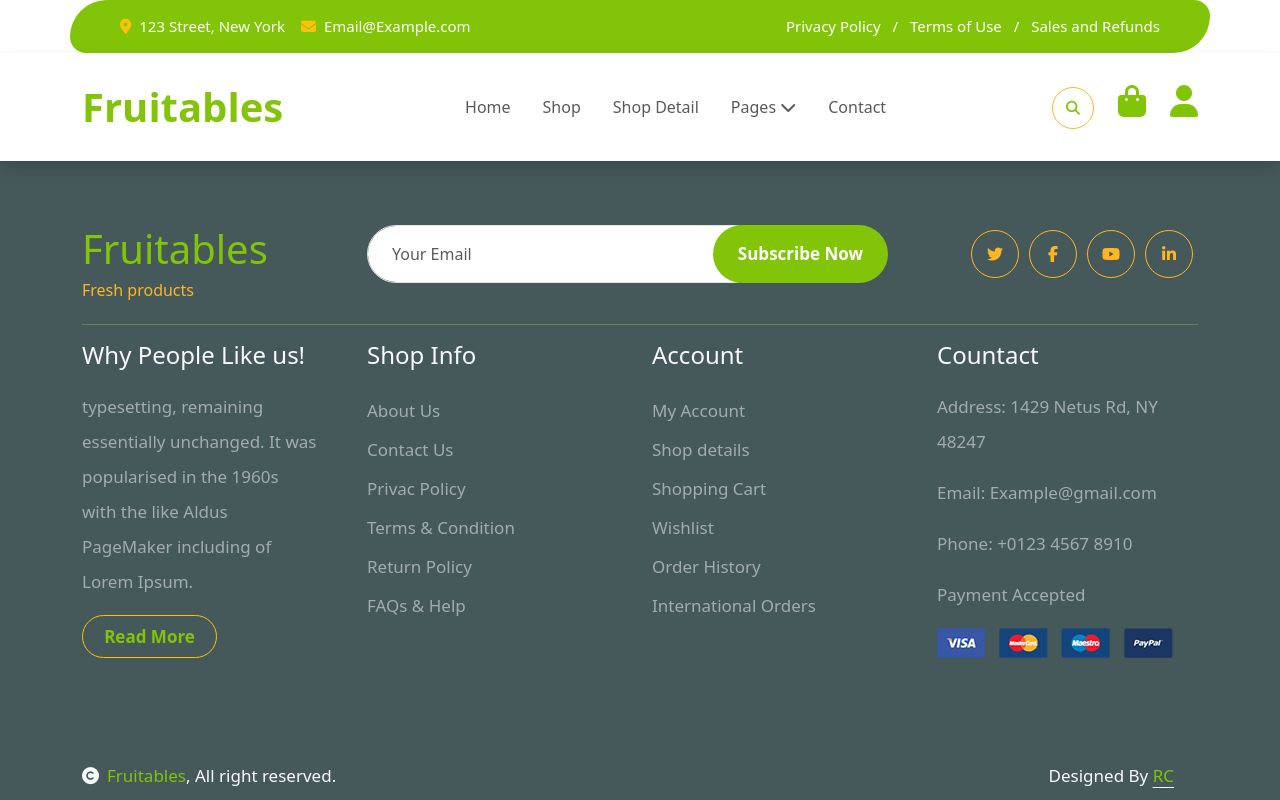
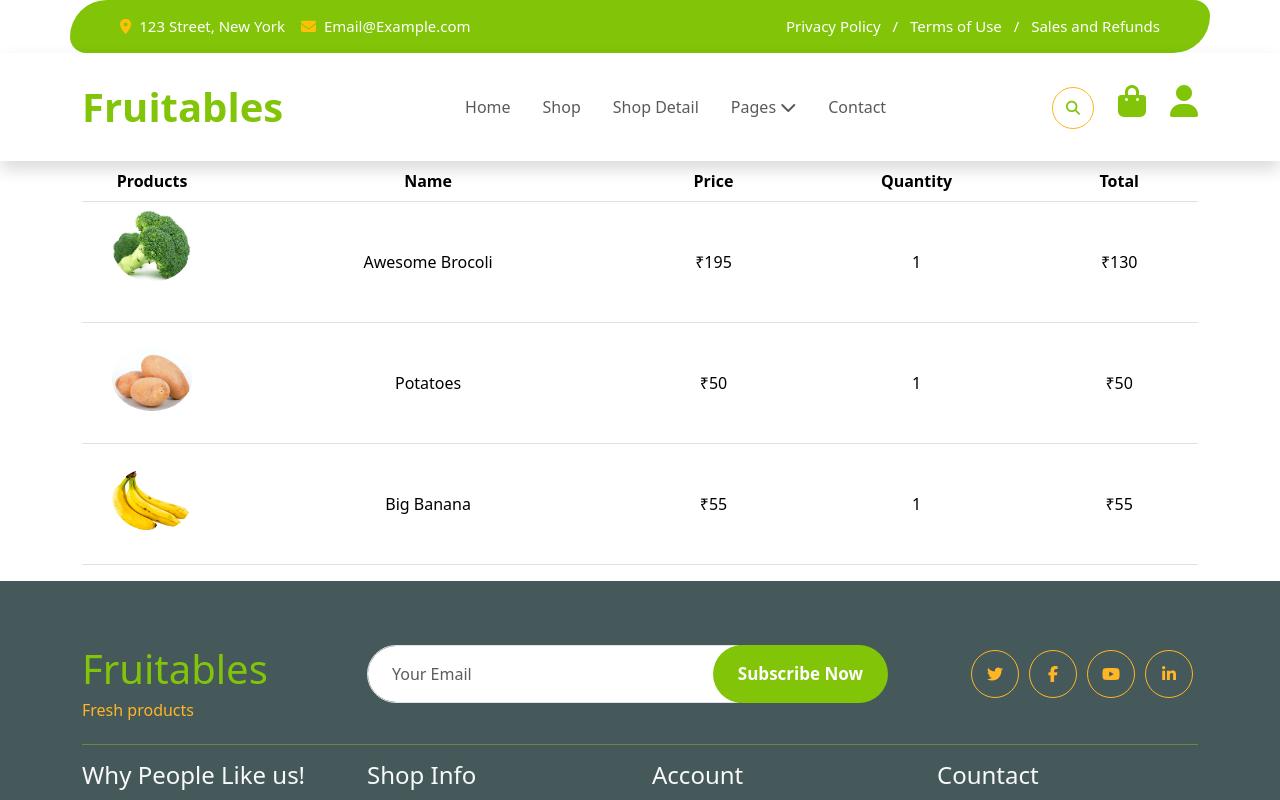
Before and after one commit to ravib7/Fruitable, a React (Vite) app: page /Fruitable/cart in a window 1280 px wide. Built offline with nearby package versions, Linux system fonts and the light colour scheme.

Commit message:
Automatic commit

```diff
--- a/index.html
+++ b/index.html
@@ -9,6 +9,7 @@
   <link href="https://cdn.jsdelivr.net/npm/bootstrap@5.3.3/dist/css/bootstrap.min.css" rel="stylesheet"
     integrity="sha384-QWTKZyjpPEjISv5WaRU9OFeRpok6YctnYmDr5pNlyT2bRjXh0JMhjY6hW+ALEwIH" crossorigin="anonymous">
   <link href="https://cdnjs.cloudflare.com/ajax/libs/font-awesome/6.5.2/css/all.min.css" rel="stylesheet">
+  <link rel="stylesheet" href="https://cdn.jsdelivr.net/npm/bootstrap-icons@1.11.3/font/bootstrap-icons.min.css">
 </head>
 
 <body>
--- a/src/admin/pages/AdminChackout.jsx
+++ b/src/admin/pages/AdminChackout.jsx
@@ -62,12 +62,12 @@ const AdminChackout = () => {
                                     <button onClick={() => {
                                         setCheditData(item);
                                         navigate('/chackout');
-                                    }} className="btn btn-warning me-3 mb-3 mb-md-0">
+                                    }} className="btn btn-warning mb-2">
                                         <i className="fas fa-edit"></i>
                                     </button>
                                     <button
                                         onClick={() => deleteCheckout(item.id)}
-                                        className="btn btn-danger me-3"
+                                        className="btn btn-danger"
                                     >
                                         <i className="fa-solid fa-trash"></i>
                                     </button>
--- a/src/pages/Cart.jsx
+++ b/src/pages/Cart.jsx
@@ -1,10 +1,62 @@
 import React from 'react'
 import Layout from '../components/layouts/Layout'
+import Brocoli from "../assets/img/vegetable-item-2.jpg"
+import Potatoes from "../assets/img/vegetable-item-5.jpg"
+import Banana from "../assets/img/vegetable-item-3.png"
 
 const Cart = () => {
     return <>
-        <Layout
-        ></Layout>
+        <Layout>
+            <div className="container">
+                <div className="row">
+                    <div className="col-md-12 col-lg-12">
+                        <table class="table text-center">
+                            <thead>
+                                <tr>
+                                    <th className='img-fluid' style={{ width: "140px" }} scope='col'>Products</th>
+                                    <th scope="col">Name</th>
+                                    <th scope="col">Price</th>
+                                    <th scope="col">Quantity</th>
+                                    <th scope="col">Total</th>
+                                </tr>
+                            </thead>
+                            <tbody>
+                                <tr>
+                                    <th scope="row">
+                                        <img className='img-fluid rounded-circle' style={{ width: "65%" }} src={Brocoli} alt="" />
+                                    </th>
+                                    <td className='py-3 py-md-5 py-lg-5'>Awesome Brocoli</td>
+                                    <td className='py-3 py-md-5 py-lg-5'>₹195</td>
+                                    <td className='py-3 py-md-5 py-lg-5'>1</td>
+                                    <td className='py-3 py-md-5 py-lg-5'>₹130</td>
+                                </tr>
+                                <tr>
+                                    <th className='py-4' scope="row">
+                                        <img className='img-fluid rounded-circle' style={{ width: "65%" }} src={Potatoes} alt="" />
+                                    </th>
+                                    <td className='py-3 py-md-5 py-lg-5'>Potatoes</td>
+                                    <td className='py-3 py-md-5 py-lg-5'>₹50</td>
+                                    <td className='py-3 py-md-5 py-lg-5'>1</td>
+                                    <td className='py-3 py-md-5 py-lg-5'>₹50</td>
+                                </tr>
+                                <tr>
+                                    <th className='py-4' scope="row">
+                                        <img className='img-fluid rounded-circle' style={{ width: "65%" }} src={Banana} alt="" />
+                                    </th>
+                                    <td className='py-3 py-md-5 py-lg-5'>Big Banana</td>
+                                    <td className='py-3 py-md-5 py-lg-5'>₹55</td>
+                                    <td className='py-3 py-md-5 py-lg-5'>1</td>
+                                    <td className='py-3 py-md-5 py-lg-5'>₹55</td>
+                                </tr>
+                            </tbody>
+                        </table>
+                    </div>
+                    <div className="col-md-12 col-lg-4"></div>
+                    <div className="col-md-12 col-lg-4"></div>
+                    <div className="col-md-12 col-lg-4"></div>
+                </div>
+            </div>
+        </Layout>
     </>
 }
 
--- a/src/pages/Chackout.jsx
+++ b/src/pages/Chackout.jsx
@@ -61,21 +61,21 @@ const Chackout = () => {
                         </div>
                         <div className="col-md-6 col-lg-10">
                             <span className='ms-5'>
-                                <input class="form-check-input" type="checkbox" value="" id="id" />
+                                <input class="form-check-input" style={{ backgroundColor: "#81c408" }} type="checkbox" value="" id="id" />
                                 <label class="form-check-label ms-2" for="id">
-                                    <h6 className='fw-light'>Free Shipping</h6>
+                                    <p>Free Shipping</p>
                                 </label>
                             </span>
                             <div className='ms-5'>
-                                <input class="form-check-input" type="checkbox" value="" id="id" />
+                                <input class="form-check-input" style={{ backgroundColor: "#81c408" }} type="checkbox" value="" id="id" />
                                 <label class="form-check-label ms-2" for="id">
-                                    <h6 className='fw-light'>Flat rate: $15.00 </h6>
+                                    <p>Flat rate: $15.00 </p>
                                 </label>
                             </div>
                             <div className='ms-5'>
-                                <input class="form-check-input" type="checkbox" value="" id="id" />
+                                <input class="form-check-input" style={{ backgroundColor: "#81c408" }} type="checkbox" value="" id="id" />
                                 <label class="form-check-label ms-2" for="id">
-                                    <h6 className='fw-light'>Local Pickup: $8.00</h6>
+                                    <p>Local Pickup: $8.00</p>
                                 </label>
                             </div>
                         </div>
@@ -84,7 +84,7 @@ const Chackout = () => {
                     <h5 className='ms-5 py-5'>TOTAL <span className='ms-4'>₹1000</span></h5>
                     <hr />
                     <div class="form-check ms-4 py-4">
-                        <input class="form-check-input" type="checkbox" value="" id="id" />
+                        <input class="form-check-input" style={{ backgroundColor: "#81c408" }} type="checkbox" value="" id="id" />
                         <label class="form-check-label" for="id">
                             Direct Bank Transfer
                         </label>
@@ -92,21 +92,21 @@ const Chackout = () => {
                     </div>
                     <hr />
                     <div class="form-check ms-4 my-5">
-                        <input class="form-check-input" type="checkbox" value="" id="id" />
+                        <input class="form-check-input" style={{ backgroundColor: "#81c408" }} type="checkbox" value="" id="id" />
                         <label class="form-check-label" for="id">
                             Check Payments
                         </label>
                     </div>
                     <hr />
                     <div class="form-check ms-4 my-5">
-                        <input class="form-check-input" type="checkbox" value="" id="id" />
+                        <input class="form-check-input" style={{ backgroundColor: "#81c408" }} type="checkbox" value="" id="id" />
                         <label class="form-check-label" for="id">
                             Cash On Delivery
                         </label>
                     </div>
                     <hr />
                     <div class="form-check ms-4 my-5">
-                        <input class="form-check-input" type="checkbox" value="" id="id" />
+                        <input class="form-check-input" style={{ backgroundColor: "#81c408" }} type="checkbox" value="" id="id" />
                         <label class="form-check-label" for="id">
                             Paypal
                         </label>
```
